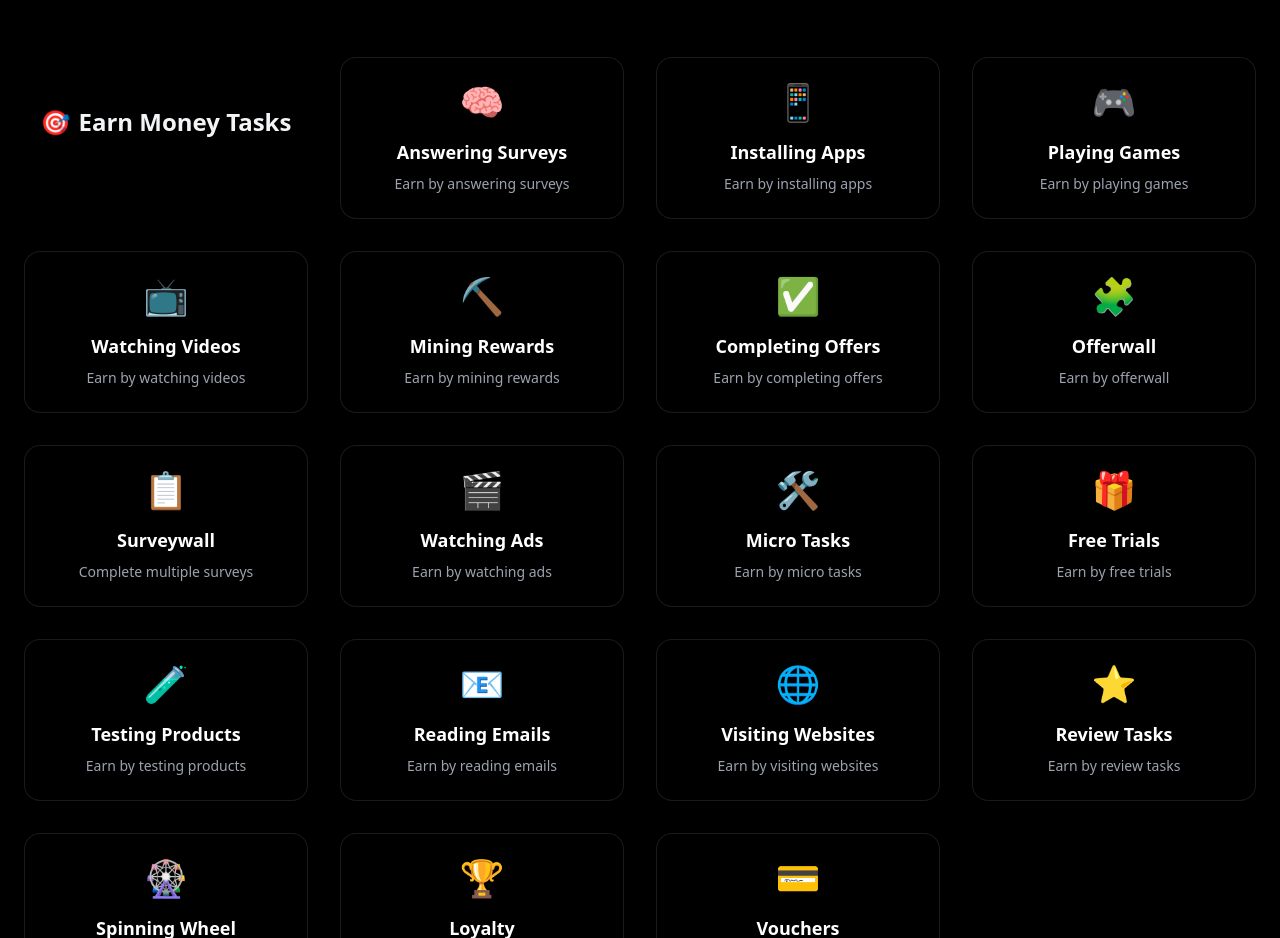
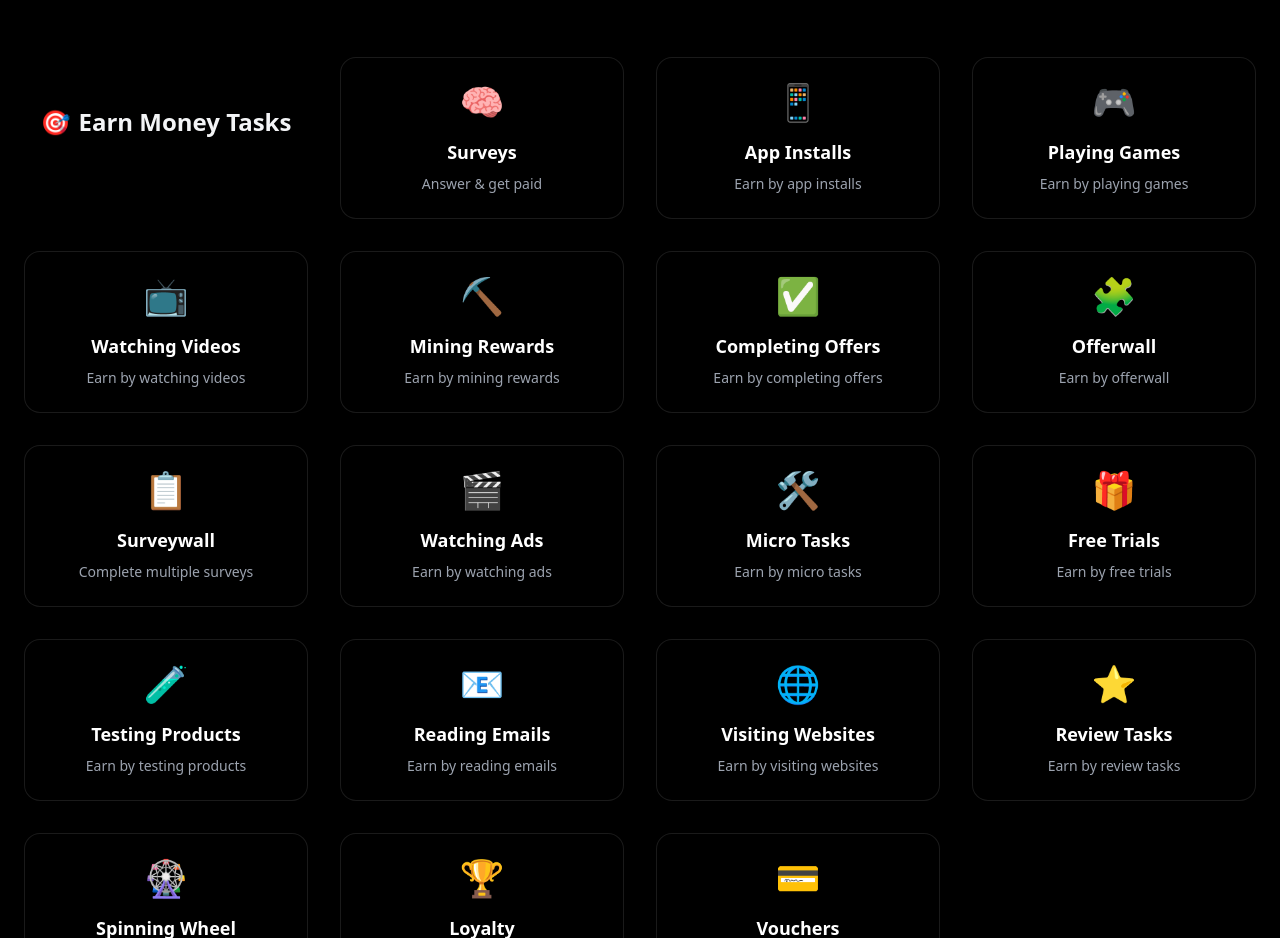
Before and after one commit to tool63/cashin, a Next.js app: page / in a window 1280 px wide. Shown: the part 2200-3138 px from the top of the page. Built offline with nearby package versions, Linux system fonts and the light colour scheme.

Commit message:
Update page.tsx

```diff
--- a/app/page.tsx
+++ b/app/page.tsx
@@ -23,8 +23,8 @@ const fadeUp = {
 /* ---------- HOME PAGE ---------- */
 export default function Home() {
   const earningOptions = [
-    ["🧠", "Answering Surveys", "/surveys"],
-    ["📱", "Installing Apps", "/app-installs"],
+    ["🧠", "Surveys", "/surveys"],
+    ["📱", "App Installs", "/app-installs"],
     ["🎮", "Playing Games", "/play-games"],
     ["📺", "Watching Videos", "/watch-videos"],
     ["⛏️", "Mining Rewards", "/mining-rewards"],
```
